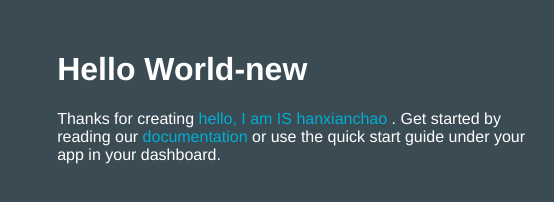
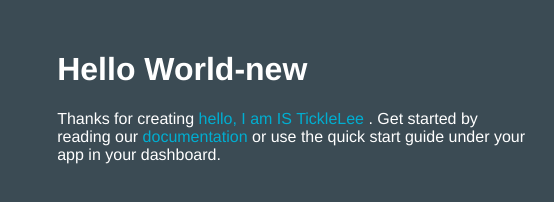
Before and after one commit to TickleLee/jenkins-k8s-sample, a plain HTML site: page static/index.html in a window 1280 px wide. Shown: the part 102-304 px from the top of the page, 485-1039 px from the left. Drawn offline with Linux system fonts and the light colour scheme.

Commit message:
Update index.html

```diff
--- a/static/index.html
+++ b/static/index.html
@@ -13,7 +13,7 @@
 			</td>
 			<td>
 				<h1 id = "message">Hello World-new</h1>
-				<p class='description'></p> Thanks for creating <span class="blue">hello, I am IS hanxianchao </span>. Get started by reading our <a
+				<p class='description'></p> Thanks for creating <span class="blue">hello, I am IS TickleLee </span>. Get started by reading our <a
 				href="https://www.ng.bluemix.net/docs/#starters/go/index.html#go">documentation</a>
 				or use the quick start guide under your app in your dashboard.
 			</td>
```
